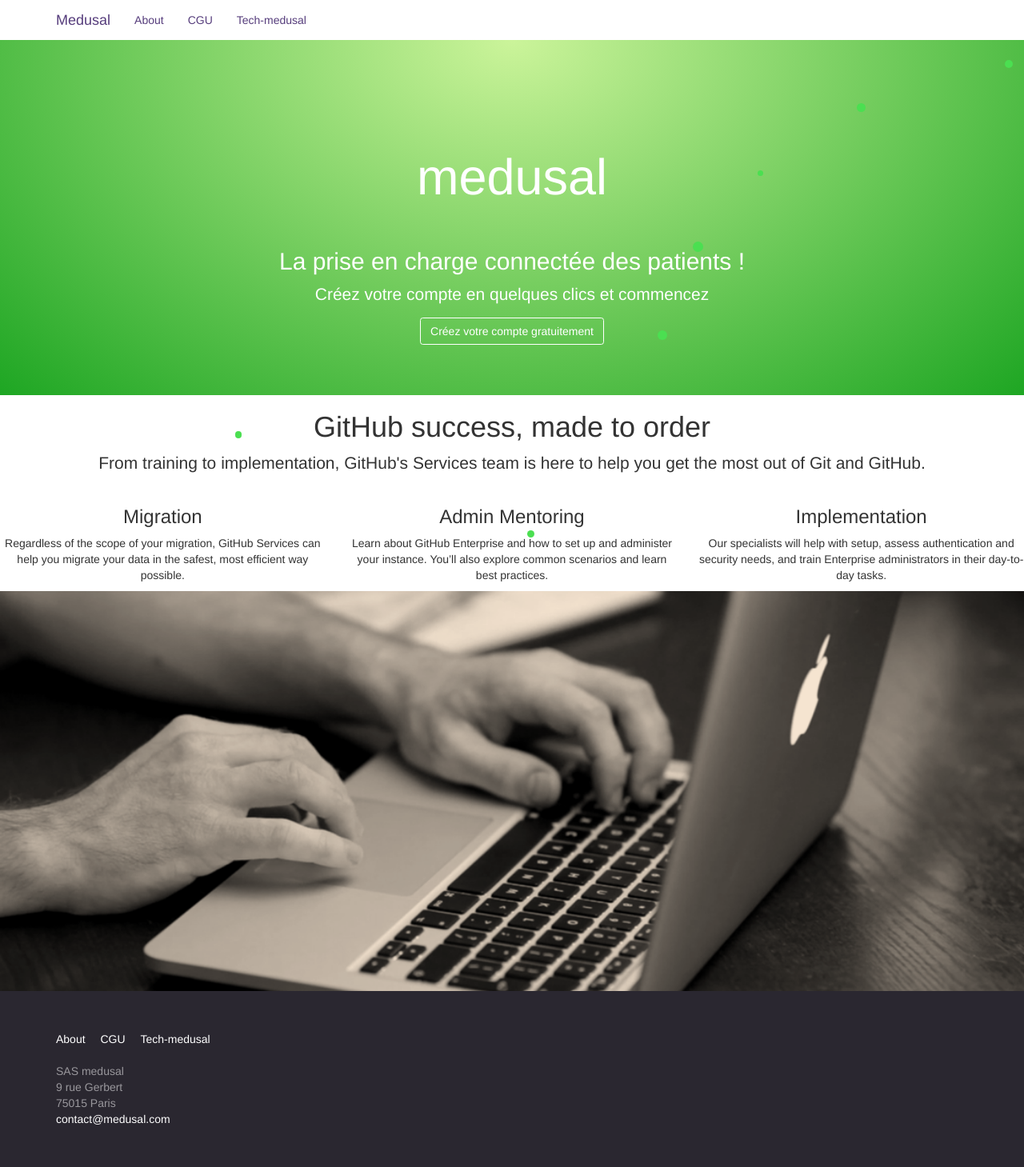
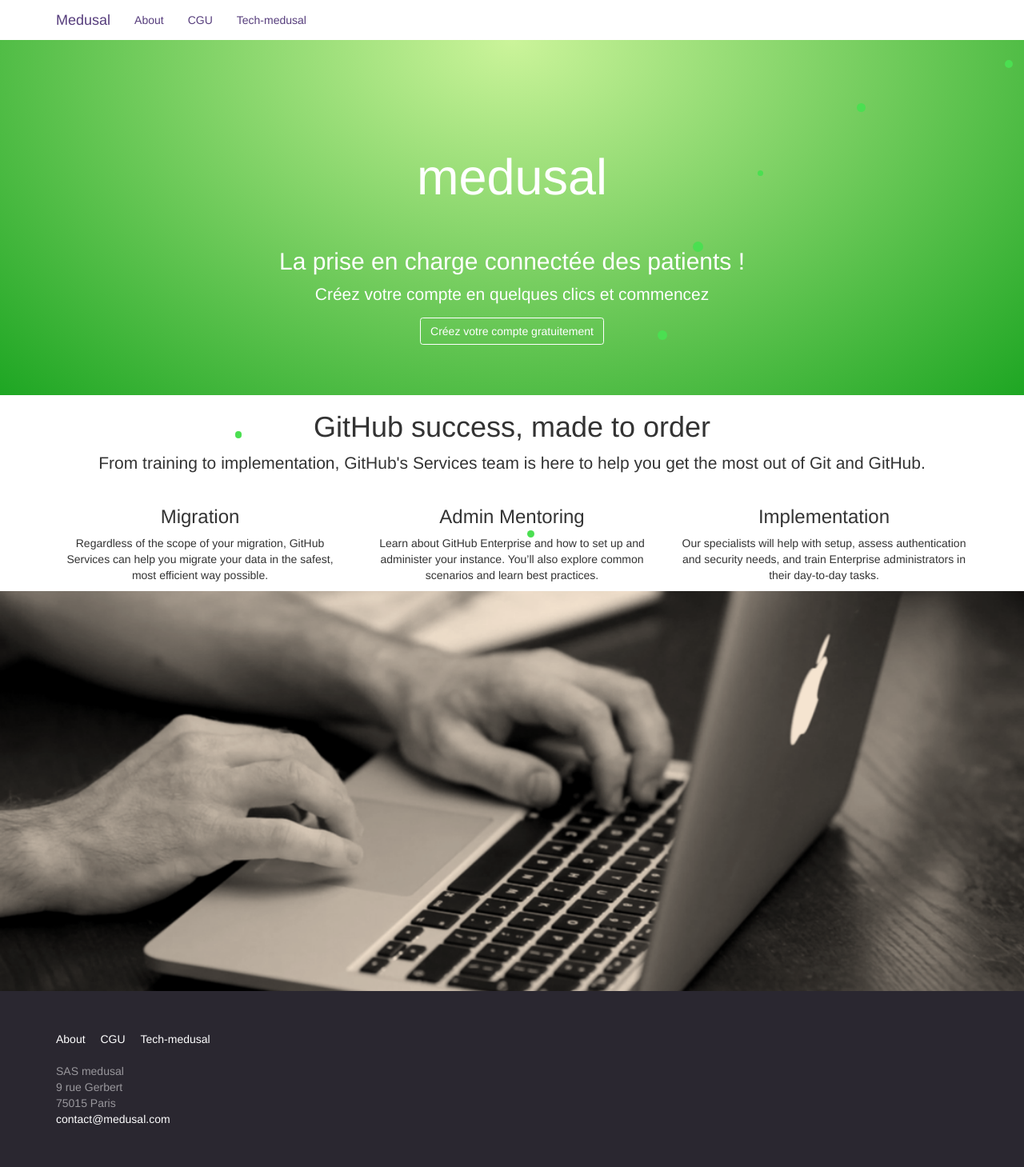
Before and after one commit to medusal/medusal.github.io, a Jekyll site: the page built from index.html, in a window 1280 px wide. Shown: the whole page at 80% size. Built offline with Jekyll 4.4.1, drawn with Linux system fonts in a browser that asks for light colours.

Commit message:
conflict

```diff
--- a/index.html
+++ b/index.html
@@ -12,7 +12,7 @@ layout: home
       <p class="text-center"><a href="/about" class="btn btn-outline-white">Créez votre compte gratuitement</a></p>
     </div>
   </section>
-  <section class="text-center">
+  <section class="text-center container">
     <h1>GitHub success, made to order</h1>
     <p class="lead">
       From training to implementation, GitHub's Services team is here to help you get the most out of Git and GitHub.
```
